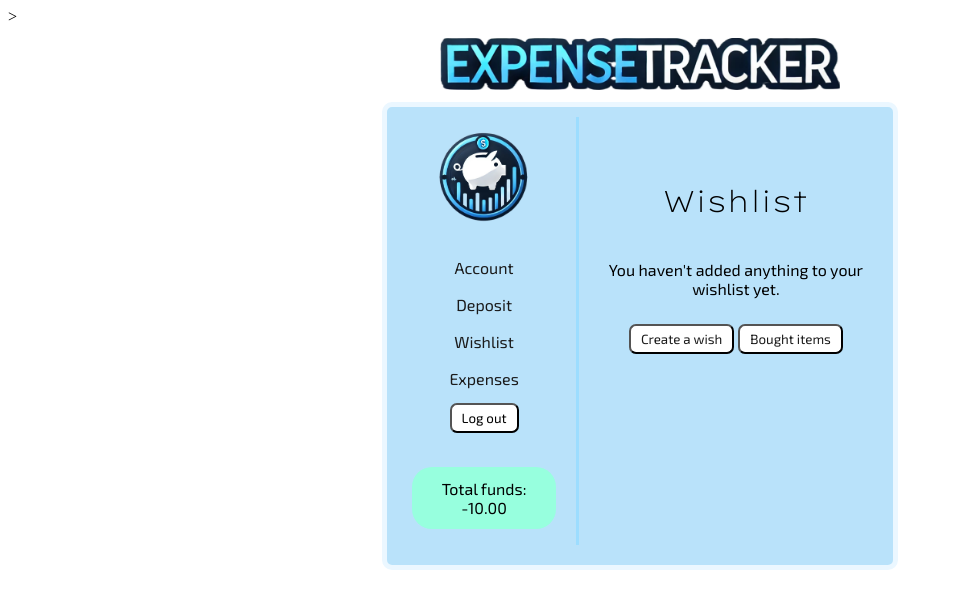
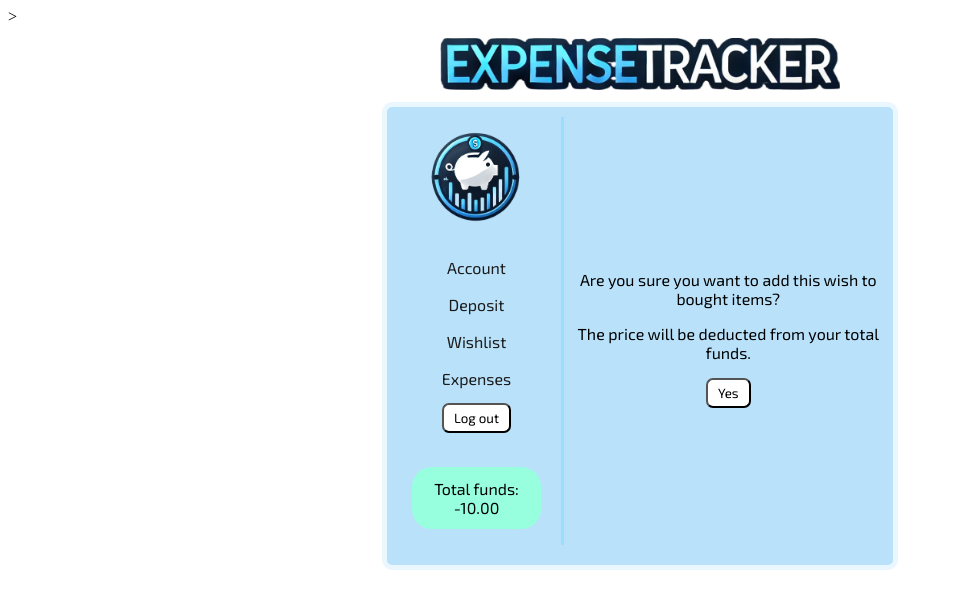
Before and after one commit to mixailvelinov/ExpenseTracker, a Django app: page /wishlist/buy/1/ in a window 1280 px wide. Shown: the top 609 px of the page, without its empty margins (0-953 px from the left). Run offline with Django 5.2, Linux system fonts and the light colour scheme; a user stored in the database is signed in; tables that the repository leaves empty hold one stand-in row (values such as "Sample post"); some web fonts are replaced.

Commit message:
added delete/buy wish functionalitie and a welcome message on the index page

```diff
--- a/common/views.py
+++ b/common/views.py
@@ -67,6 +67,7 @@ class WishDelete(DeleteView, LoginRequiredMixin):
     model = Wish
     success_url = reverse_lazy('wishlist')
     pk_url_kwarg = 'id'
+    template_name = 'common/wishlist-delete.html'
 
     def get_object(self, queryset=None):
         wish = Wish.objects.get(id=self.kwargs['id'])
@@ -83,7 +84,7 @@ def wish_buy(request, id):
         item.save()
         return redirect('wishlist')
 
-    return render(request, 'common/wishlist.html')
+    return render(request, 'common/wishlist-buy.html')
 
 
 class BoughtItemsListView(ListView):
--- a/static/styles/style.css
+++ b/static/styles/style.css
@@ -135,6 +135,10 @@ nav ul li a {
     font-weight: 200;
 }
 
+#greeting-message {
+    margin: 10px;
+}
+
 h2 {
     font-size: 23px;
     font-family: 'Lexend Giga', serif;
@@ -146,7 +150,6 @@ h2 {
 .deposit-form, .wish-create-container, .expenses-form, .login-form, .register-form {
     display: flex;
     justify-content: center;
-        flex-basis: 200px;
 
 }
 
@@ -195,12 +198,6 @@ li {
 
 }
 
-.wishlist {
-    display: flex;
-    flex-direction: column;
-    flex-basis: 260px;
-
-}
 
 .modify-wish-buttons {
     display: flex;
@@ -265,3 +262,11 @@ li {
 .register-form {
     padding-top: 15px;
 }
+
+.fa {
+    padding: 5px;
+}
+
+.fa:hover {
+    color: white;
+}
--- a/templates/common/wish-create.html
+++ b/templates/common/wish-create.html
@@ -1,7 +1,7 @@
 {% extends 'base.html' %}
 
 {% block content %}
-
+    <h2 class="headline">Create a Wish</h2>
     <div class="wish-create-container">
         <form method='post' action="">
             {% csrf_token %}
--- /dev/null
+++ b/templates/common/wishlist-buy.html
@@ -0,0 +1,16 @@
+{% extends 'base.html' %}
+
+{% block content %}
+
+    <div class="delete-container">
+        <p>Are you sure you want to add this wish to bought items?</p>
+        <p>The price will be deducted from your total funds.</p>
+
+        <form method='post' action="">
+            {% csrf_token %}
+            <button type="submit">Yes</button>
+        </form>
+    </div>
+
+
+{% endblock %}
--- a/templates/common/wishlist.html
+++ b/templates/common/wishlist.html
@@ -1,37 +1,35 @@
 {% extends 'base.html' %}
 
 {% block content %}
+
     <h1 class="headline">Wishlist</h1>
+
     <div class="wishlist">
         {% if object_list %}
             {% for obj in object_list %}
                 <div class="wish-card">
 
+                    {% if obj.image %}
 
-                {% if obj.image %}
                         <div class="wish-info">
                                 <div class="wish-photo">
                             <img src="{{ obj.image }}" alt="">
                         </div>
                     {% endif %}
+
                     <ul>
                         <li> {{ obj.title }}</li>
                         <li>{{ obj.price|floatformat:2 }}</li>
                         <li>{{ obj.date_added }}</li>
                         <li>{{ obj.description }}</li>
                     </ul>
-                </div>
+
 
                     <div class="modify-wish-buttons">
-                    <a href="{% url 'wishlist-edit' obj.id %}"><i class="fa fa-edit" style="font-size: 30px"></i></a>
-                        <form action="{% url 'wishlist-delete' obj.id %}" method="post">
-                            {% csrf_token %}
-                            <button class="wish-button">Delete Wish</button>
-                        </form>
-                    <form action="{% url 'wishlist-buy' obj.id %}" method="post">
-                            {% csrf_token %}
-                            <button class="wish-button">Buy item</button>
-                        </form>
+                        <a href="{% url 'wishlist-edit' obj.id %}"><i class="fa fa-edit" style="font-size: 25px"></i></a>
+                        <a href="{% url 'wishlist-delete' obj.id %}"><i class="fa fa-trash-o" style="font-size:25px"></i></a>
+                        <a href="{% url 'wishlist-buy' obj.id %}"><i class="fa fa-shopping-cart" style="font-size:25px"></i></a>
+                    </div>
                 </div>
 
             </div>
```
Also changed, not shown: templates/common/index.html (+6 -1 lines), templates/common/wishlist-delete.html (added, +14 -0 lines). Lines whose indentation alone changed are shown as unchanged.
